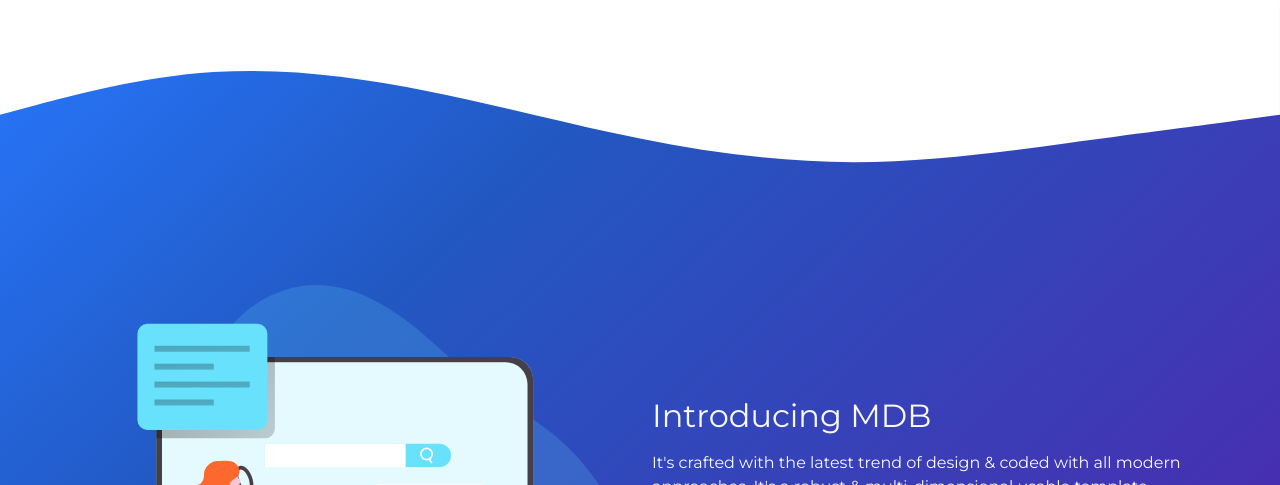
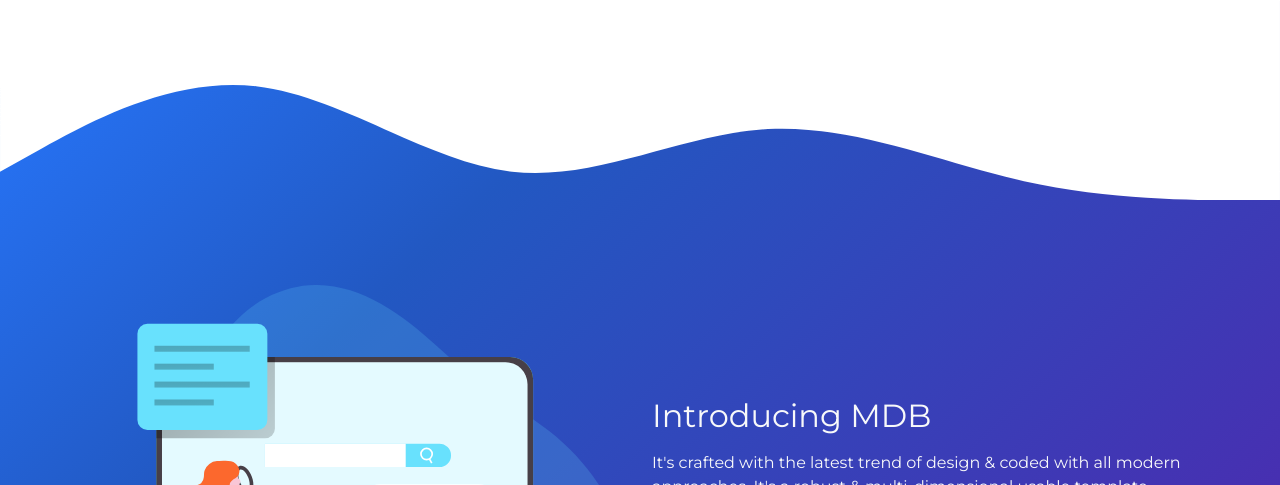
Before and after one commit to tryGalib/MDB, a plain HTML site: page index.html in a window 1280 px wide. Shown: the part 885-1370 px from the top of the page. Drawn offline with nearby package versions, Linux system fonts and the light colour scheme.

Commit message:
Update index.html

```diff
--- a/index.html
+++ b/index.html
@@ -80,7 +80,7 @@
   </section>
 
   <section id="features" class="feature gradient text-light">
-    <svg xmlns="http://www.w3.org/2000/svg" viewBox="0 0 1440 319"><path fill="#fff" fill-opacity="1" d="M0,128L40,117.3C80,107,160,85,240,80C320,75,400,85,480,101.3C560,117,640,139,720,154.7C800,171,880,181,960,181.3C1040,181,1120,171,1200,160C1280,149,1360,139,1400,133.3L1440,128L1440,0L1400,0C1360,0,1280,0,1200,0C1120,0,1040,0,960,0C880,0,800,0,720,0C640,0,560,0,480,0C400,0,320,0,240,0C160,0,80,0,40,0L0,0Z"></path></svg>
+    <svg xmlns="http://www.w3.org/2000/svg" viewBox="0 0 1440 319"><path fill="#fff" fill-opacity="1" d="M0,192L48,165.3C96,139,192,85,288,96C384,107,480,181,576,192C672,203,768,149,864,144C960,139,1056,181,1152,202.7C1248,224,1344,224,1392,224L1440,224L1440,0L1392,0C1344,0,1248,0,1152,0C1056,0,960,0,864,0C768,0,672,0,576,0C480,0,384,0,288,0C192,0,96,0,48,0L0,0Z"></path></svg>
     <div class="container">
       <div class="row align-items-center">
         <div class="col-md-6">
```
